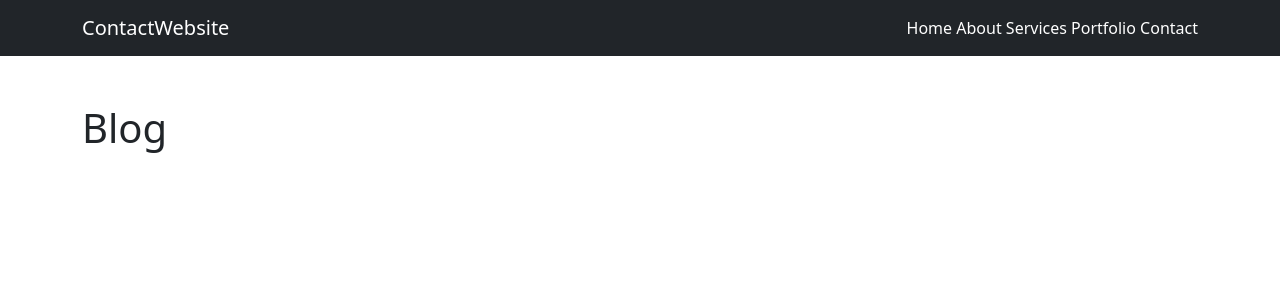
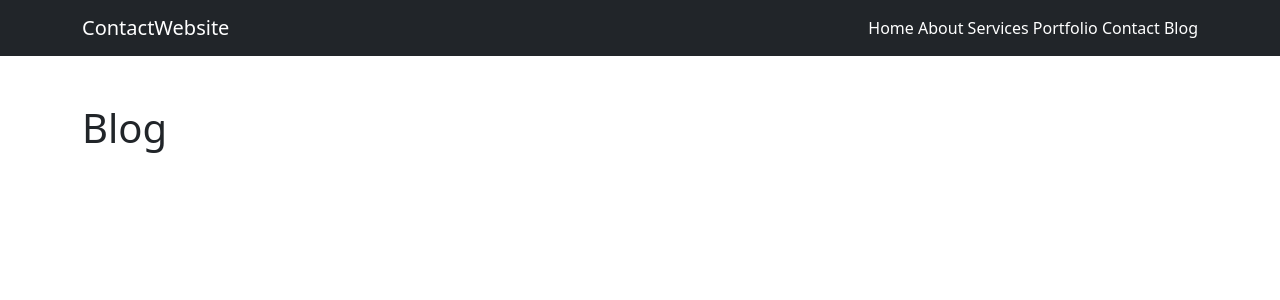
Before and after one commit to kasideduamgthong/contact-website, a Flask app: page /blog in a window 1280 px wide. Shown: the top 300 px of the page. Run offline with Flask 3, Linux system fonts and the light colour scheme.

Commit message:
Add blog link in navbar

```diff
--- a/templates/base.html
+++ b/templates/base.html
@@ -15,6 +15,7 @@
             <a class="nav-link d-inline text-white" href="/services">Services</a>
             <a class="nav-link d-inline text-white" href="/portfolio">Portfolio</a>
             <a class="nav-link d-inline text-white" href="/contact">Contact</a>
+            <a class="nav-link d-inline text-white" href="/blog">Blog</a>
         </div>
     </div>
 </nav>
```
